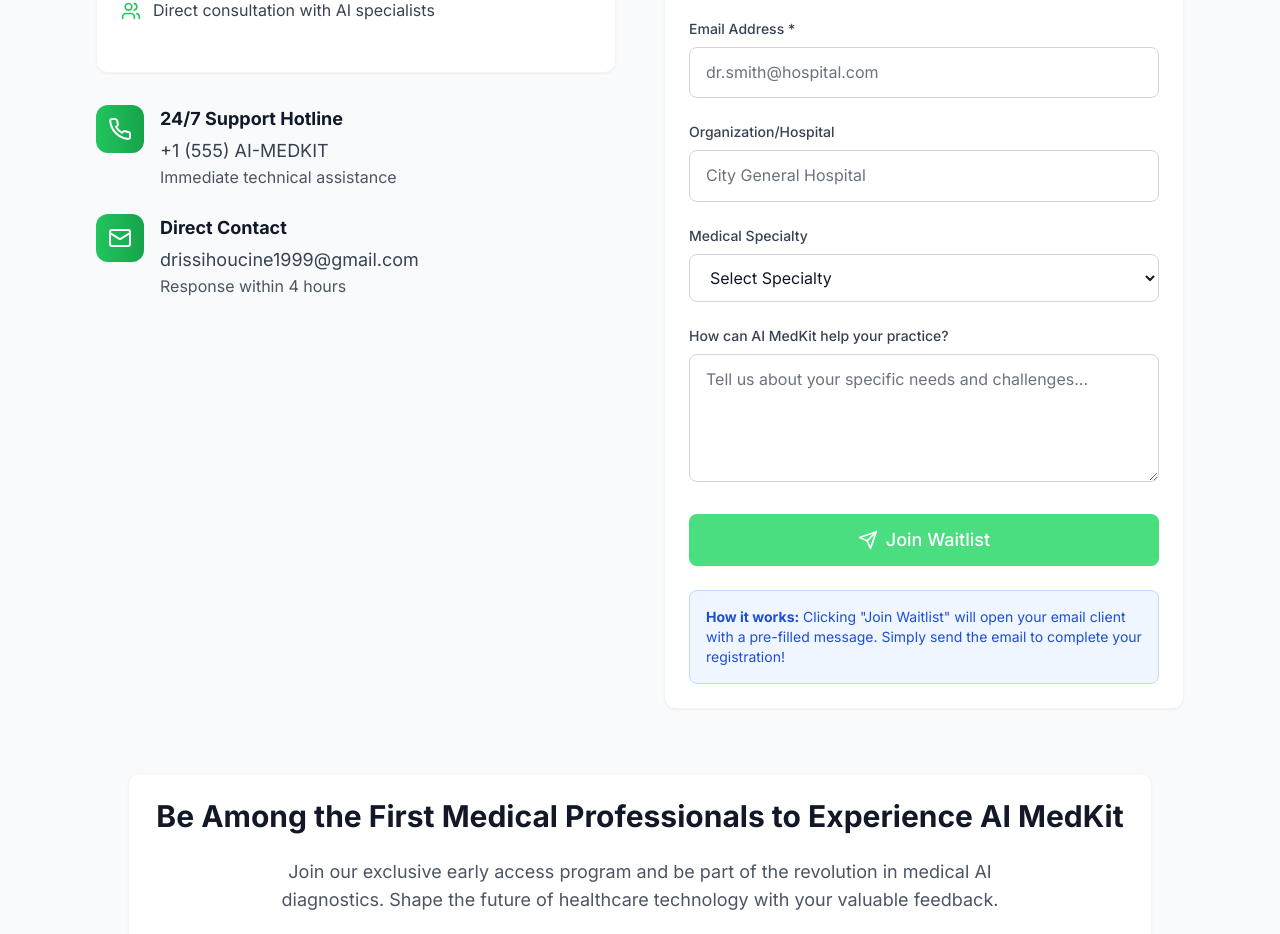
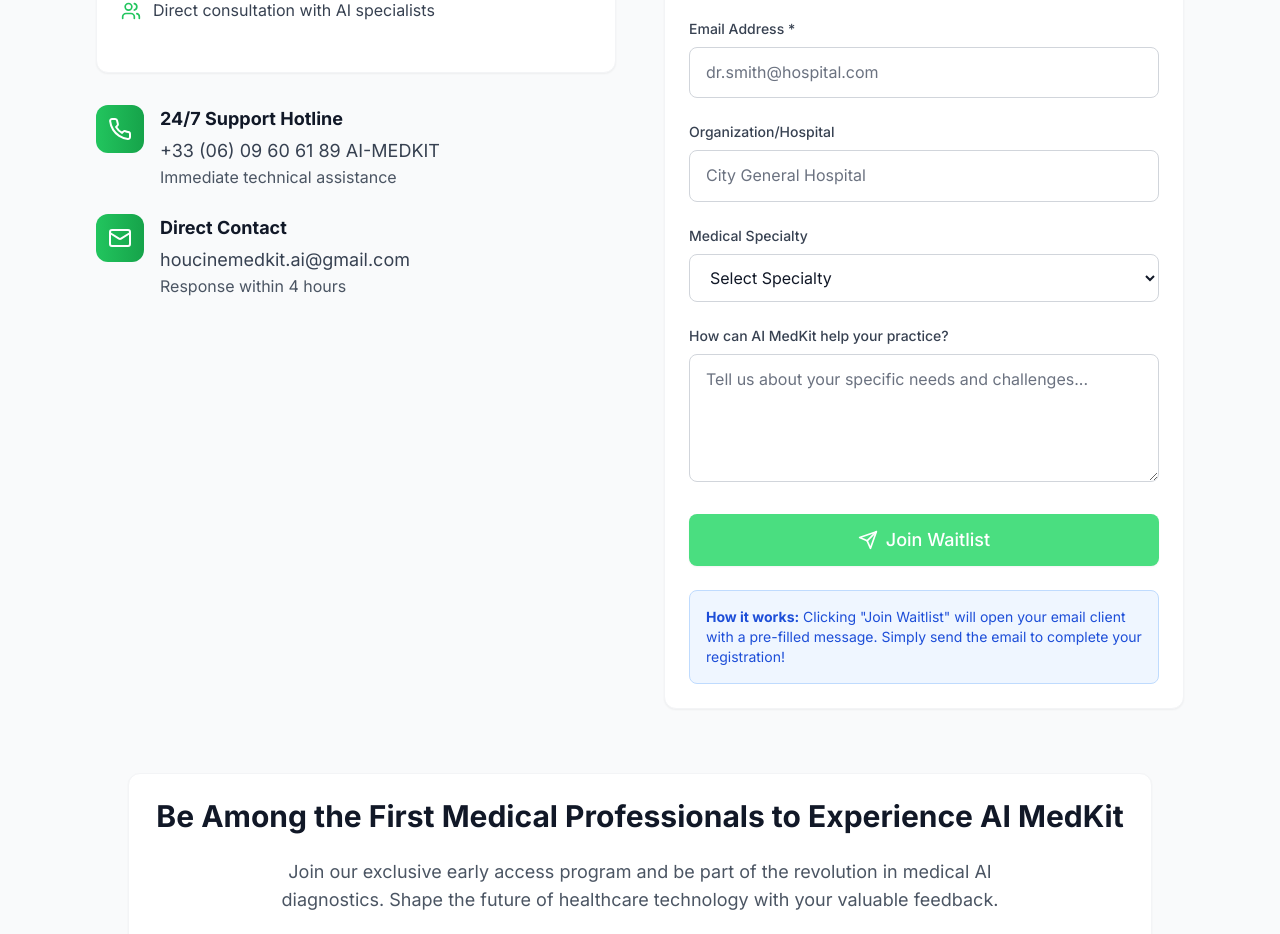
Before and after one commit to drissi1999/MedKit.ai, a React (Vite) app: page / in a window 1280 px wide. Shown: the part 5378-6312 px from the top of the page. Built offline with nearby package versions, Linux system fonts and the light colour scheme.

Commit message:
Update Contact.tsx

```diff
--- a/src/components/Contact.tsx
+++ b/src/components/Contact.tsx
@@ -24,7 +24,7 @@
 This person wants to join the AI MedKit waitlist.`;
 
     // Open email client
-    const mailtoLink = `mailto:drissihoucine1999@gmail.com?subject=${encodeURIComponent(subject)}&body=${encodeURIComponent(body)}`;
+    const mailtoLink = `mailto:houcinemedkit.ai@gmail.com?subject=${encodeURIComponent(subject)}&body=${encodeURIComponent(body)}`;
     window.open(mailtoLink);
 
     // Show confirmation
@@ -90,7 +90,7 @@
                 </div>
                 <div>
                   <h4 className="font-bold text-gray-900 mb-1 text-lg">24/7 Support Hotline</h4>
-                  <p className="text-gray-700 text-lg">+1 (555) AI-MEDKIT</p>
+                  <p className="text-gray-700 text-lg">+33 (06) 09 60 61 89 AI-MEDKIT</p>
                   <p className="text-gray-600">Immediate technical assistance</p>
                 </div>
               </div>
@@ -101,7 +101,7 @@
                 </div>
                 <div>
                   <h4 className="font-bold text-gray-900 mb-1 text-lg">Direct Contact</h4>
-                  <p className="text-gray-700 text-lg">drissihoucine1999@gmail.com</p>
+                  <p className="text-gray-700 text-lg">houcinemedkit.ai@gmail.com</p>
                   <p className="text-gray-600">Response within 4 hours</p>
                 </div>
               </div>
```
